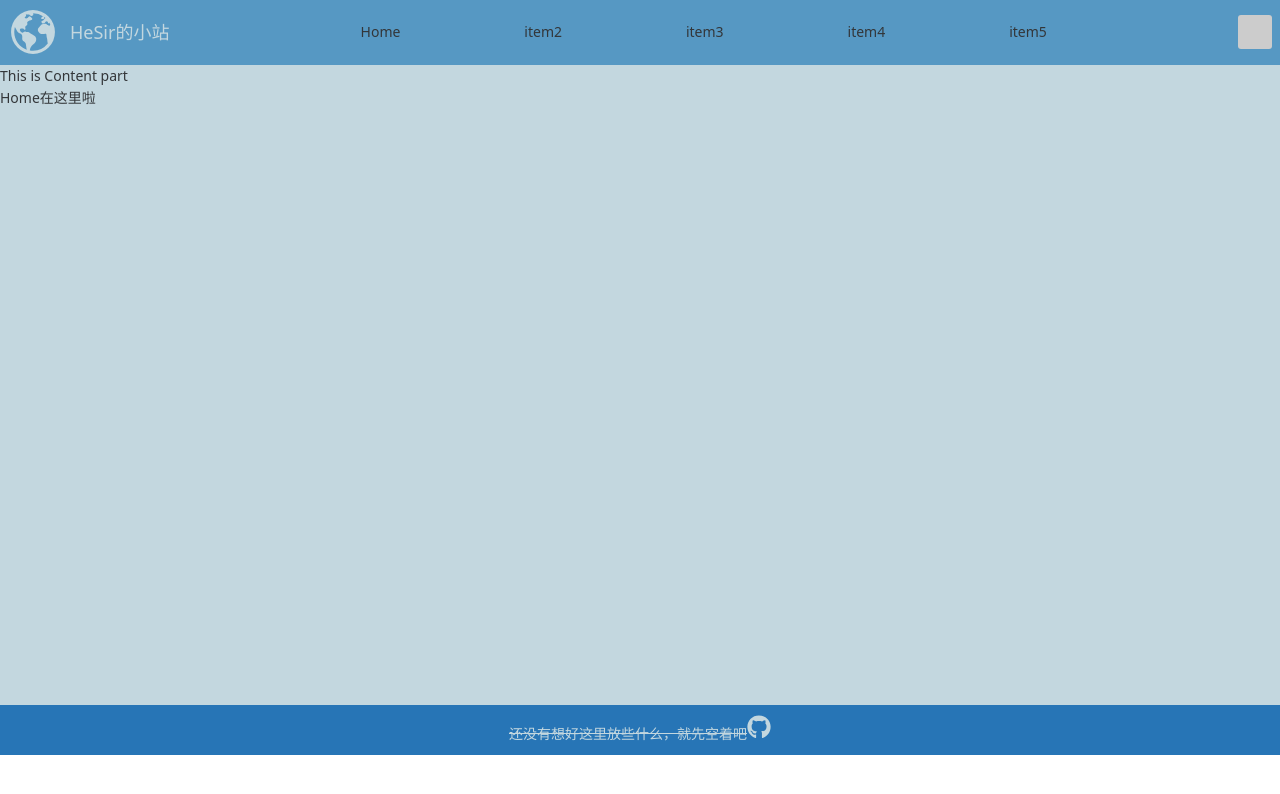
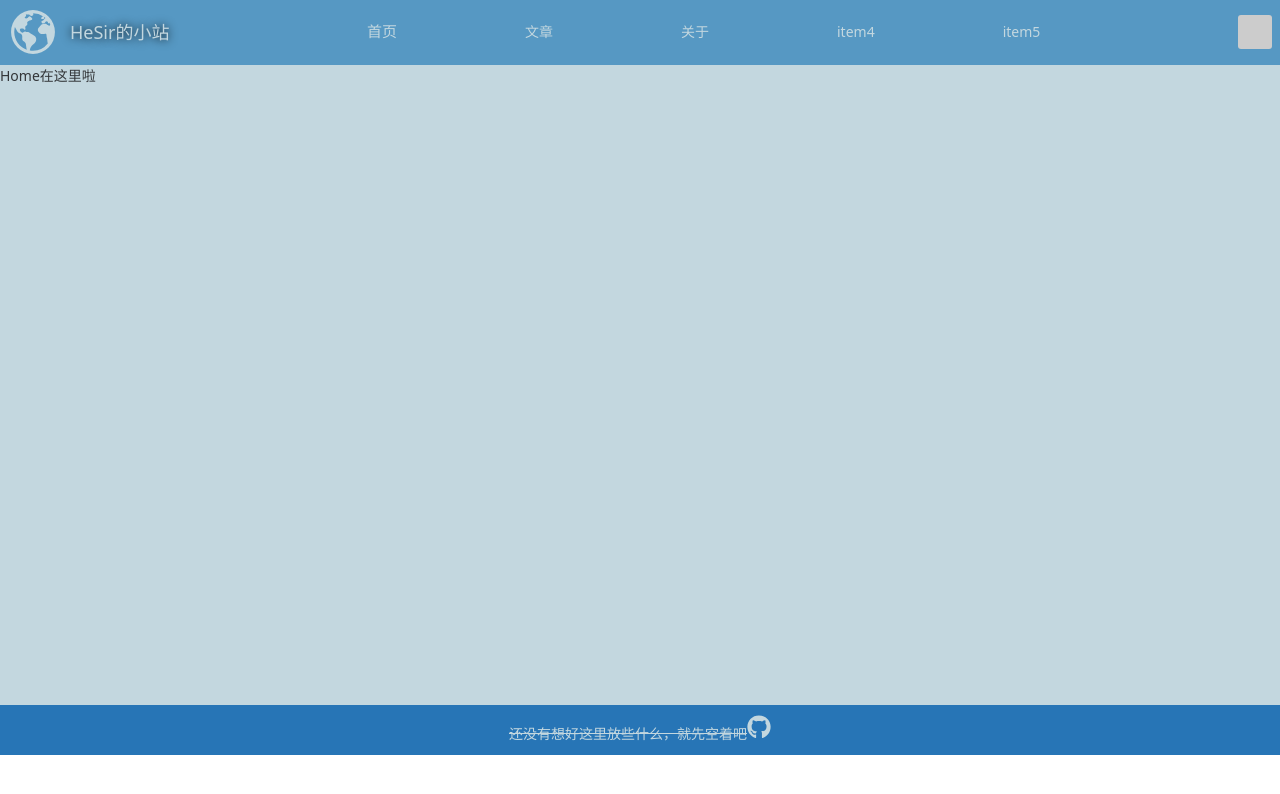
Before and after one commit to EscapistH/E_H_Blog, a Vue app in the folder frontend/: page /#/ in a window 1280 px wide. Shown: the top 794 px of the page. Built offline with nearby package versions, Linux system fonts and the light colour scheme.

Commit message:
vue-router 启动！

```diff
--- a/frontend/src/components/Content.vue
+++ b/frontend/src/components/Content.vue
@@ -9,7 +9,6 @@ import { RouterView } from 'vue-router';
 <template>
     <n-layout>
         <n-layout-content class="main-container">
-            This is Content part <br>
             <router-view />
         </n-layout-content>
     </n-layout>
--- a/frontend/src/components/Header.vue
+++ b/frontend/src/components/Header.vue
@@ -19,24 +19,24 @@ import { RouterLink } from 'vue-router';
                     <p>HeSir的小站</p>
                 </n-flex>
                 <n-flex class="header-items" justify="space-evenly">
-                    <router-link to>
-                        <n-button text>Home</n-button>
+                    <router-link to="/">
+                        <n-button text color="#c3d7df" size="large">首页</n-button>
+                    </router-link>
+                    <router-link to="/article">
+                        <n-button text color="#c3d7df">文章</n-button>
+                    </router-link>
+                    <router-link to="/about">
+                        <n-button text color="#c3d7df">关于</n-button>
                     </router-link>
                     <router-link to>
-                        <n-button text>item2</n-button>
+                        <n-button text color="#c3d7df">item4</n-button>
                     </router-link>
                     <router-link to>
-                        <n-button text>item3</n-button>
-                    </router-link>
-                    <router-link to>
-                        <n-button text>item4</n-button>
-                    </router-link>
-                    <router-link to>
-                        <n-button text>item5</n-button>
+                        <n-button text color="#c3d7df">item5</n-button>
                     </router-link>
                 </n-flex>
                 <n-flex class="header-avatar-button" justify="end">
-                    <n-button text @click="window.alert('button clicked')"><n-avatar></n-avatar></n-button>
+                    <n-button text @click="console.log('button clicked')"><n-avatar></n-avatar></n-button>
                 </n-flex>
             </n-flex>
         </n-layout-header>
@@ -47,9 +47,11 @@ import { RouterLink } from 'vue-router';
 .header-container {
     height: 100%;
     color: #c3d7df;
+    text-shadow: 0 0 10px rgba(0, 0, 0);
+
     background-color: #5698c3;
     backdrop-filter: blur(20px);
-    box-shadow: 0 0 30px 10px rgba(0, 0, 0, .3);
+    box-shadow: 0 0 30px 10px rgba(0, 0, 0, 0.3);
 }
 
 .header-content {
@@ -57,11 +59,20 @@ import { RouterLink } from 'vue-router';
     padding-right: 8px;
 }
 
+.header-icon {
+    flex-grow: 1;
+}
+
+.header-icon>svg {
+    width: 30px;
+    height: 30px;
+}
+
 .header-icon-title {
     flex-grow: 1;
 }
 
-.header-icon-title>p {
+.header-icon-title p {
     font-size: 18px;
 }
 
@@ -69,10 +80,6 @@ import { RouterLink } from 'vue-router';
     flex-grow: 10;
 }
 
-.header-items>p {
-    font-size: 18px;
-}
-
 .header-avatar-button {
     flex-grow: 1;
 }
--- a/frontend/src/router/index.js
+++ b/frontend/src/router/index.js
@@ -7,6 +7,27 @@ const routes = [
         name: 'Home',
         alias: ['/index', '/home'],
         component: () => import('../views/Home.vue')
+    },
+    {
+        path: '/article',
+        name: 'User',
+        component: () => import('../views/Articles/BaseArticle.vue'),
+        children: [
+            {
+                path: '',
+                name: 'ArticleList',
+                component: () => import('../views/Articles/ArticleList.vue')
+            },{
+                path: ':id',
+                name: 'ArticleContent',
+                component: () => import('../views/Articles/ArticleContent.vue')
+            }
+        ]
+    },
+    {
+        path: '/about',
+        name: 'About',
+        component: () => import('../views/About.vue')
     }
 ]
 
--- /dev/null
+++ b/frontend/src/views/About.vue
@@ -0,0 +1,11 @@
+<script setup>
+
+</script>
+
+<template>
+    About在这里啦
+</template>
+
+<style scoped>
+
+</style>
--- /dev/null
+++ b/frontend/src/views/Articles/ArticleContent.vue
@@ -0,0 +1,12 @@
+<script setup>
+
+</script>
+
+<template>
+    <h1>Article Content</h1>
+    Article ID:{{$route.params.id}}
+</template>
+
+<style scoped>
+
+</style>
--- /dev/null
+++ b/frontend/src/views/Articles/ArticleList.vue
@@ -0,0 +1,22 @@
+<script setup>
+
+const Articles = [
+    { id: 1, title: '文章1', content: '这是文章1的内容' },
+    { id: 2, title: '文章2', content: '这是文章2的内容' },
+    { id: 3, title: '文章3', content: '这是文章3的内容' },
+    { id: 4, title: '文章4', content: '这是文章4的内容' },
+    { id: 5, title: '文章5', content: '这是文章5的内容' },
+    { id: 6, title: '文章6', content: '这是文章6的内容' },
+]
+</script>
+
+<template>
+    Article List在这里啦<br/>
+    <template v-for="Article in Articles" :key="Article.id">
+        <router-link :to="`/article/${Article.id}`">
+            Article{{ Article.id }}<br />
+        </router-link>
+    </template>
+</template>
+
+<style scoped></style>
--- /dev/null
+++ b/frontend/src/views/Articles/BaseArticle.vue
@@ -0,0 +1,9 @@
+<script setup>
+</script>
+
+<template>
+    <router-link to="/article">BaseArticle在这里啦<br /></router-link>
+    <router-view></router-view>
+</template>
+
+<style scoped></style>
```
